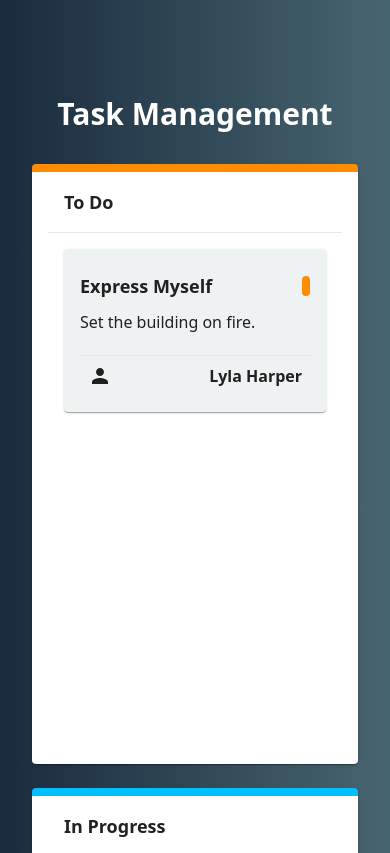
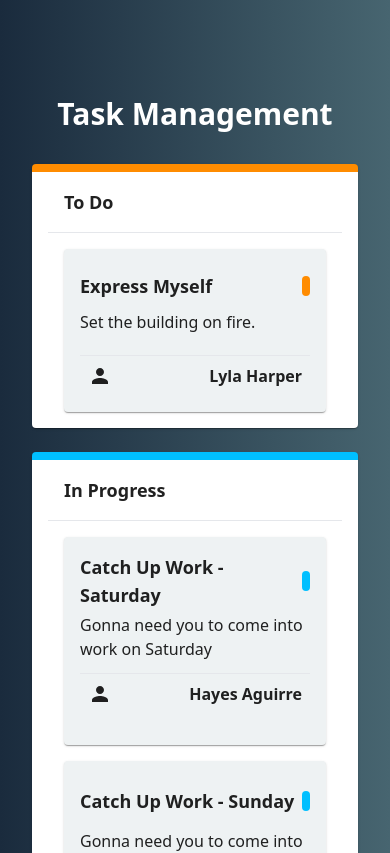
Before and after one commit to battalmustafa/todoListApp, a React (Vite) app: page / in a window 390 px wide. Shown: the top 853 px of the page. Built offline with nearby package versions, Linux system fonts and the light colour scheme.

Commit message:
fix: responsive update

```diff
--- a/src/components/common/TaskTable.tsx
+++ b/src/components/common/TaskTable.tsx
@@ -49,8 +49,12 @@ const TaskTable: React.FC<TaskTableProps> = ({ tasks, onStatusChange }) => {
   };
 
   return (
-    <Box display="flex" gap={3} flexWrap="wrap">
-      {/* Loop through each status and display tasks under it */}
+<Box
+      display="flex"
+      flexDirection={{ xs: 'column', md: 'row' }} // Stack vertically on small screens
+      gap={3}
+      flexWrap="wrap"
+    >      {/* Loop through each status and display tasks under it */}
       {statuses.map(status => {
         const statusColor = status.replace(' ', '').toLowerCase(); // Prepare a class name based on status
 
```
